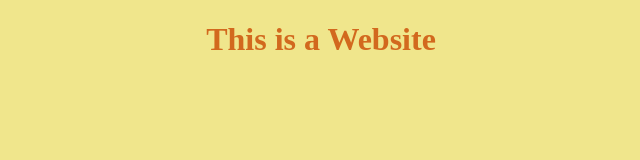
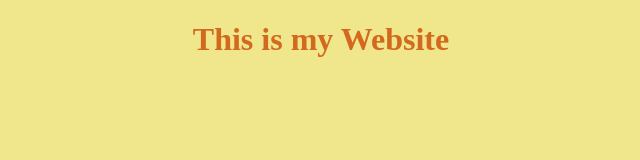
Before and after one commit to JephunnehPinalas/IT24C-assessment, a plain HTML site: page index.html in a window 1280 px wide. Shown: the whole page, without its empty margins (319-959 px from the left). Drawn offline with Linux system fonts and the light colour scheme.

Commit message:
text centered

```diff
--- a/index.html
+++ b/index.html
@@ -6,6 +6,6 @@
     <title>Assessment</title>
 </head>
 <body style="background-color: khaki;">
-    <h1 style="color: chocolate; text-align: center;">This is a Website</h1>
+    <h1 style="color: chocolate; text-align: center;">This is my Website</h1>
 </body>
 </html>
```
